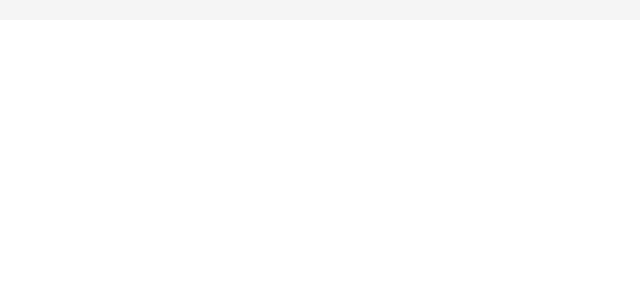
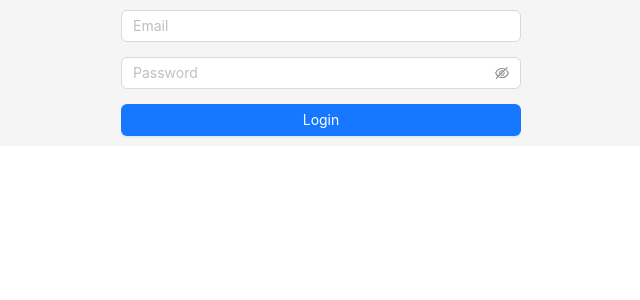
Before and after one commit to Vlad-Moskalenko/MyInstagram, a Vue app: page /login in a window 1280 px wide. Before the commit this address had no page. Shown: the top 300 px of the page, without its empty margins (319-959 px from the left). Built offline with nearby package versions, Linux system fonts and the light colour scheme.

Commit message:
feat: init AuthForm

```diff
--- a/components.d.ts
+++ b/components.d.ts
@@ -8,13 +8,19 @@ export {}
 declare module 'vue' {
   export interface GlobalComponents {
     AButton: typeof import('ant-design-vue/es')['Button']
+    AInput: typeof import('ant-design-vue/es')['Input']
+    AInputPassword: typeof import('ant-design-vue/es')['InputPassword']
     AInputSearch: typeof import('ant-design-vue/es')['InputSearch']
     ALayout: typeof import('ant-design-vue/es')['Layout']
     ALayoutHeader: typeof import('ant-design-vue/es')['LayoutHeader']
     AMenu: typeof import('ant-design-vue/es')['Menu']
     AMenuItem: typeof import('ant-design-vue/es')['MenuItem']
+    AModal: typeof import('ant-design-vue/es')['Modal']
     AppContainer: typeof import('./src/components/AppContainer.vue')['default']
+    AppModal: typeof import('./src/components/AppModal.vue')['default']
+    AuthForm: typeof import('./src/components/AuthForm.vue')['default']
     Container: typeof import('./src/components/Container.vue')['default']
+    LoginForm: typeof import('./src/components/LoginForm.vue')['default']
     NavBar: typeof import('./src/components/NavBar.vue')['default']
     RouterLink: typeof import('vue-router')['RouterLink']
     RouterView: typeof import('vue-router')['RouterView']
--- /dev/null
+++ b/src/components/AppModal.vue
@@ -0,0 +1,20 @@
+<script lang="ts" setup>
+defineProps({
+  title: String
+})
+import { ref } from 'vue'
+const visible = ref<boolean>(false)
+
+const showModal = () => {
+  visible.value = true
+}
+</script>
+
+<template>
+  <div>
+    <a-button type="primary" @click="visible = true"> {{ title }} </a-button>
+    <a-modal v-model:open="visible" :title="title" centered @ok="visible = false">
+      Do you really want to leave us?
+    </a-modal>
+  </div>
+</template>
--- /dev/null
+++ b/src/components/AuthForm.vue
@@ -0,0 +1,37 @@
+<script setup lang="ts">
+import { reactive } from 'vue'
+import { useRoute } from 'vue-router'
+
+const route = useRoute()
+
+console.log(route)
+
+const user = reactive({
+  name: '',
+  email: '',
+  password: ''
+})
+</script>
+<template>
+  <form class="form">
+    <a-input
+      v-if="route.name === 'signup'"
+      type="text"
+      v-model:value="user.name"
+      placeholder="Name"
+    />
+    <a-input type="email" v-model:value="user.email" placeholder="Email" />
+    <a-input-password v-model:value="user.password" placeholder="Password" />
+    <a-button type="primary">{{ route.name === 'login' ? 'Login' : 'Register' }}</a-button>
+  </form>
+</template>
+<style scoped>
+.form {
+  margin: 0 auto;
+  width: 400px;
+  display: flex;
+  justify-content: center;
+  flex-direction: column;
+  gap: 15px;
+}
+</style>
--- a/src/components/NavBar.vue
+++ b/src/components/NavBar.vue
@@ -1,8 +1,10 @@
 <script setup lang="ts">
 import { RouterLink } from 'vue-router'
 import { ref } from 'vue'
+import AppModal from './AppModal.vue'
 
 const searchUser = ref('')
+const isAuthenticated = ref(true)
 
 const onSearchUser = () => {}
 </script>
@@ -16,7 +18,8 @@ const onSearchUser = () => {}
       @search="onSearchUser"
       class="search"
     />
-    <RouterLink to="/login">Login/Sign Up</RouterLink>
+    <RouterLink v-if="!isAuthenticated" to="/login">Login/Sign Up</RouterLink>
+    <AppModal v-else title="Logout" />
   </header>
 </template>
 <style scoped>
--- a/src/router/index.ts
+++ b/src/router/index.ts
@@ -9,11 +9,11 @@ const router = createRouter({
       name: 'home',
       component: HomeView
     },
-    // {
-    //   path: '/login',
-    //   name: 'login',
-    //   component: LoginView
-    // },
+    {
+      path: '/login',
+      name: 'login',
+      component: () => import('../views/AuthView.vue')
+    },
     // {
     //   path: '/about',
     //   name: 'about',
--- /dev/null
+++ b/src/views/AuthView.vue
@@ -0,0 +1,7 @@
+<script setup lang="ts">
+import type AuthForm from '@/components/AuthForm.vue'
+</script>
+<template>
+  <AuthForm />
+</template>
+<style scoped></style>
```
